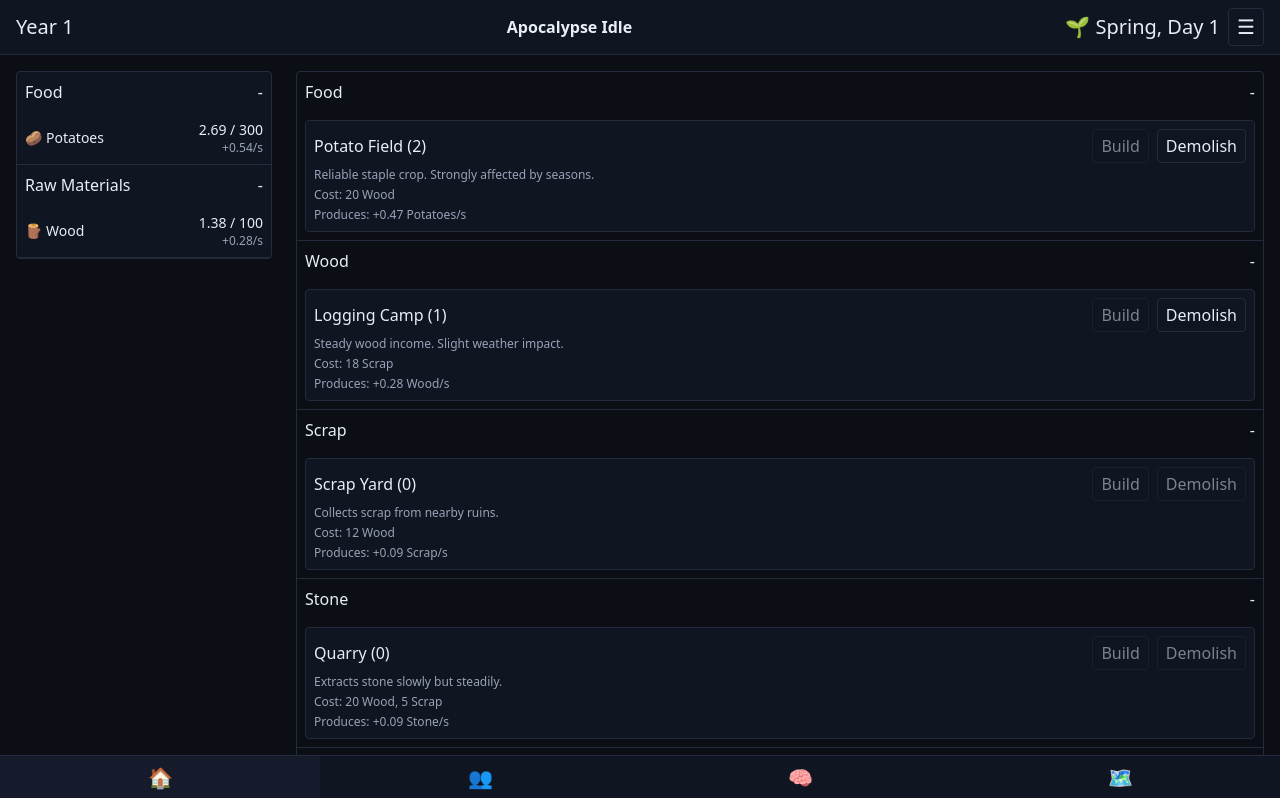
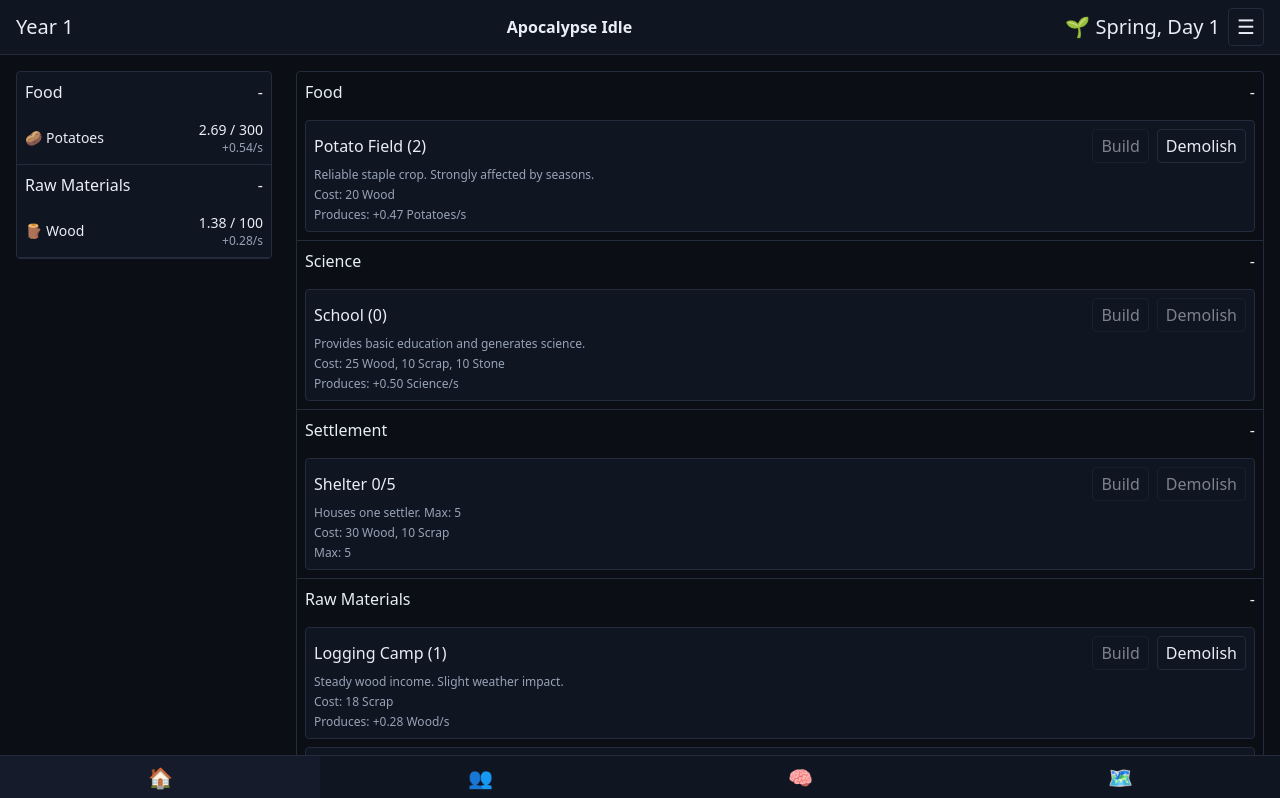
Before and after one commit to mikisz/apocalypse-idle, a React (Vite) app: page / in a window 1280 px wide. Shown: the top 798 px of the page. Built offline with nearby package versions, Linux system fonts and the light colour scheme.

Commit message:
Update buildings.js
building grouping fix

```diff
--- a/src/data/buildings.js
+++ b/src/data/buildings.js
@@ -16,7 +16,7 @@ export const BUILDINGS = [
     id: 'loggingCamp',
     name: 'Logging Camp',
     type: 'production',
-    category: 'Wood',
+    category: 'Raw Materials',
     outputsPerSecBase: { wood: 0.25 },
     costBase: { scrap: 15 },
     costGrowth: 1.15,
@@ -27,7 +27,7 @@ export const BUILDINGS = [
     id: 'scrapyard',
     name: 'Scrap Yard',
     type: 'production',
-    category: 'Scrap',
+    category: 'Raw Materials',
     outputsPerSecBase: { scrap: 0.08 },
     costBase: { wood: 12 },
     costGrowth: 1.15,
@@ -38,7 +38,7 @@ export const BUILDINGS = [
     id: 'quarry',
     name: 'Quarry',
     type: 'production',
-    category: 'Stone',
+    category: 'Raw Materials',
     outputsPerSecBase: { stone: 0.08 },
     costBase: { wood: 20, scrap: 5 },
     costGrowth: 1.15,
```
